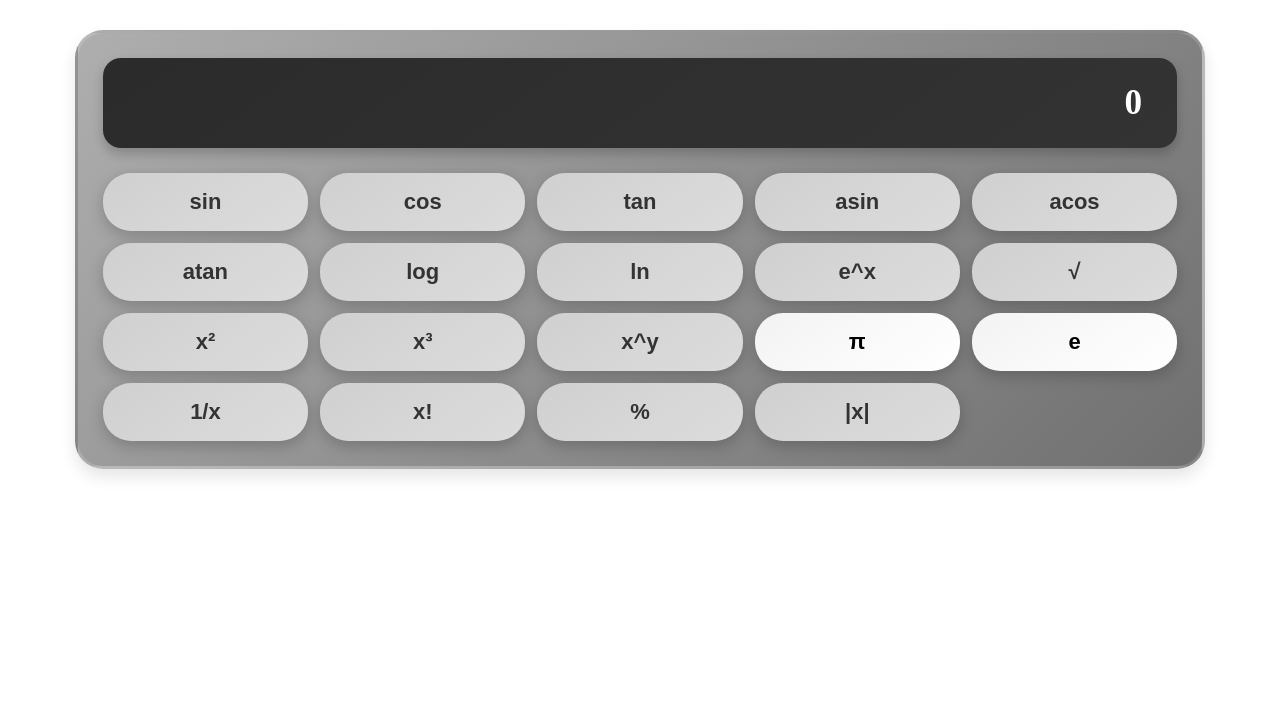
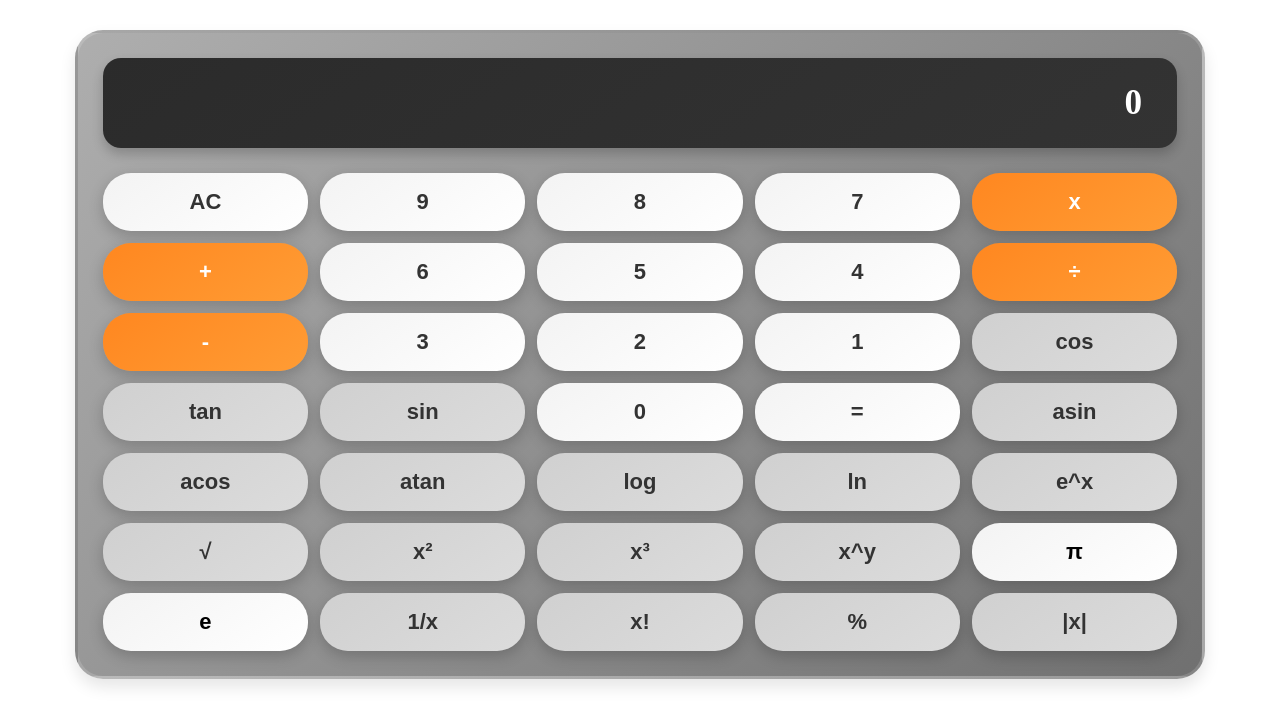
Before and after one commit to SandorGyorfi/Appleish-Calculator, a plain HTML site: page index.html in a window 1280 px wide. Drawn offline with Linux system fonts and the light colour scheme.

Commit message:
Add
Buttons corrected.

```diff
--- a/index.html
+++ b/index.html
@@ -29,9 +29,26 @@
             <button data-type="action" data-value="compute">=</button>
         </div>
         <div id="scientific-buttons">
-            <button data-type="function" data-value="sin">sin</button>
+            <button data-type="action" data-value="clear">AC</button>
+            <button data-type="number">9</button>
+            <button data-type="number">8</button>
+            <button data-type="number">7</button>
+            <button data-type="operation" data-value="*">x</button>
+            <button data-type="operation" data-value="+">+</button>
+            <button data-type="number">6</button>
+            <button data-type="number">5</button>
+            <button data-type="number">4</button>
+            <button data-type="operation" data-value="/">÷</button>
+            <button data-type="operation" data-value="-">-</button>
+            <button data-type="number">3</button>
+
+            <button data-type="number">2</button>
+            <button data-type="number">1</button>
             <button data-type="function" data-value="cos">cos</button>
             <button data-type="function" data-value="tan">tan</button>
+            <button data-type="function" data-value="sin">sin</button>
+            <button data-type="number">0</button>
+            <button data-type="action" data-value="compute">=</button>
             <button data-type="function" data-value="asin">asin</button>
             <button data-type="function" data-value="acos">acos</button>
             <button data-type="function" data-value="atan">atan</button>
```
